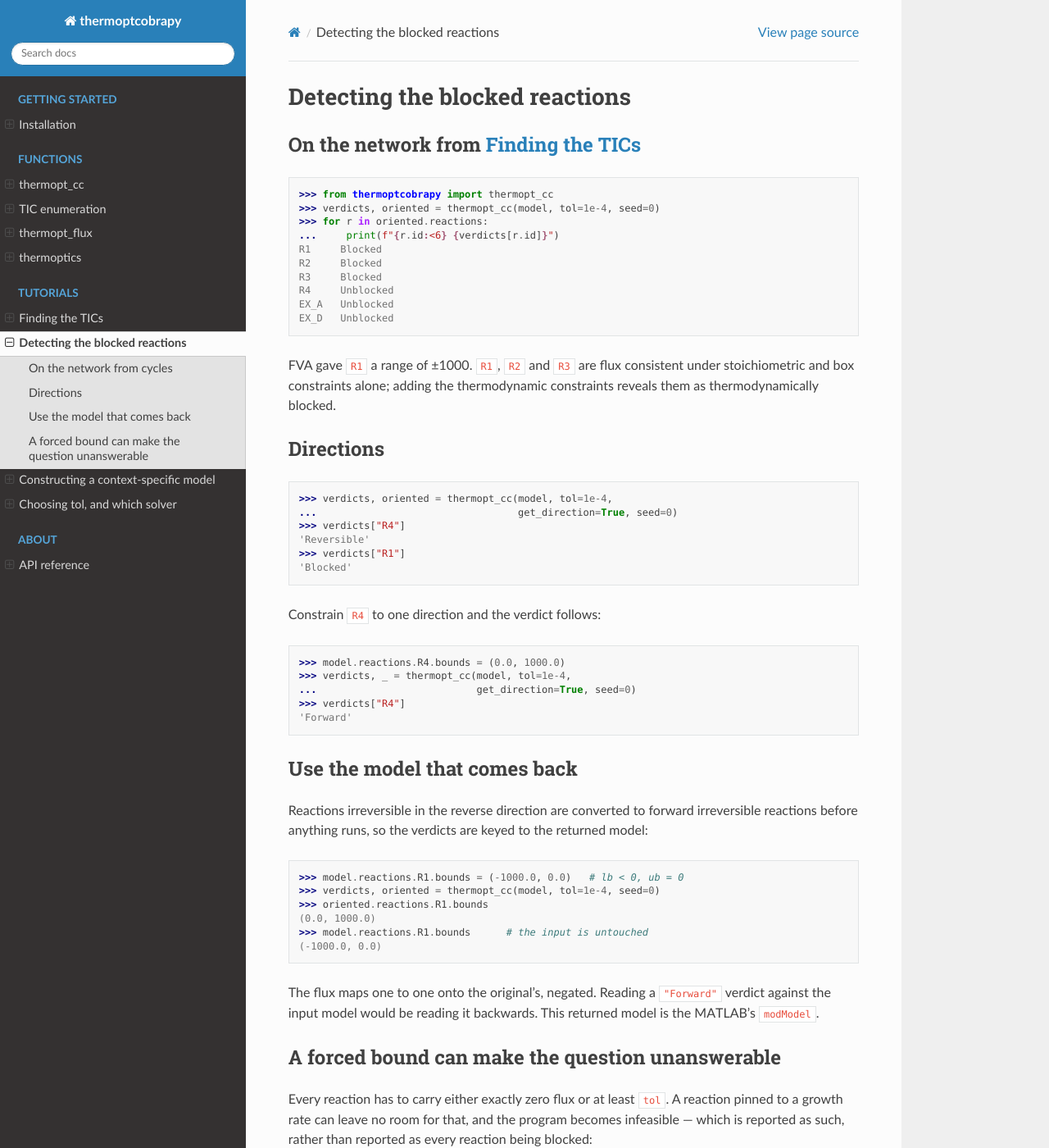
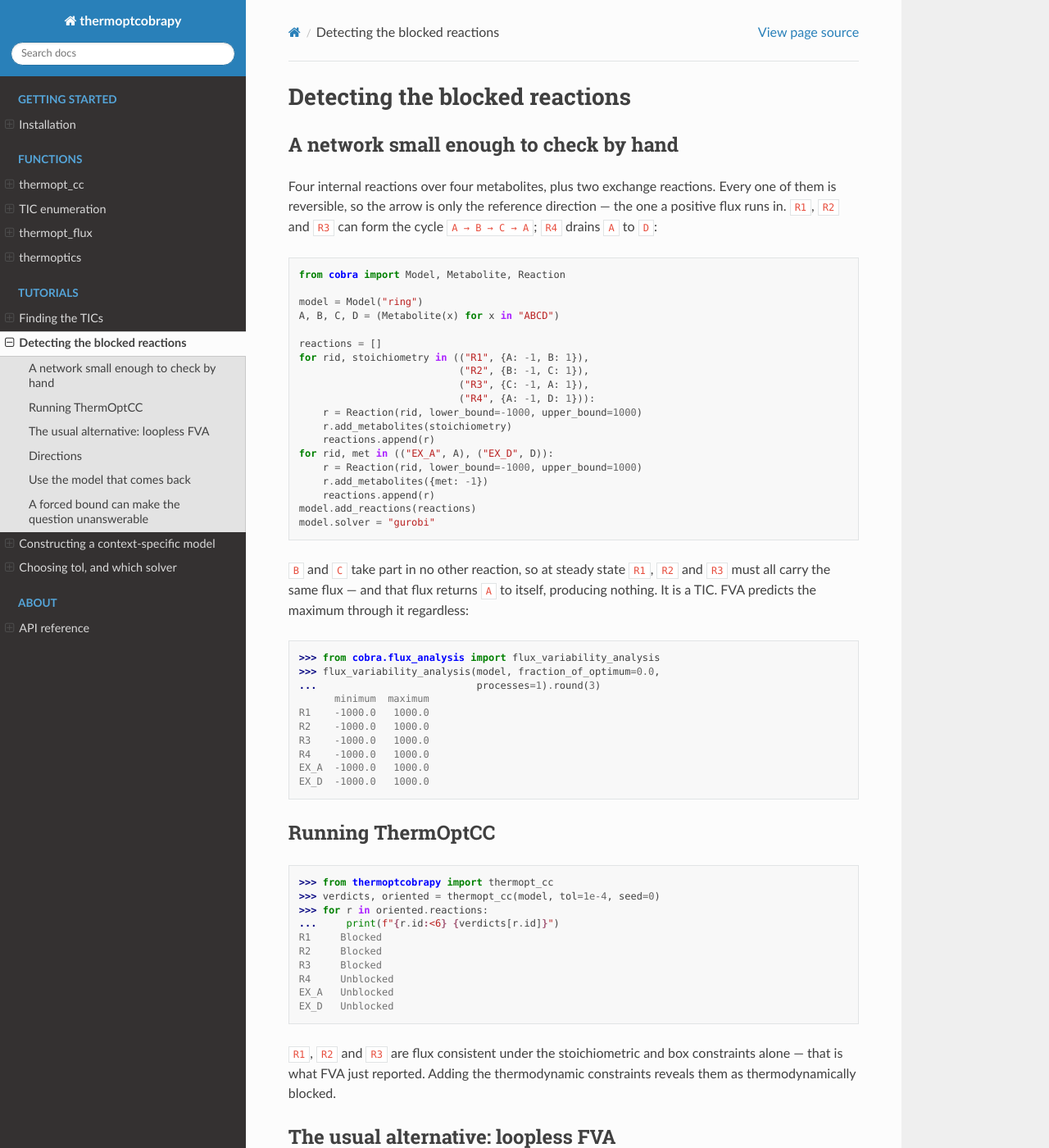
Before and after one commit to bisect-group/thermoptcobrapy, a Sphinx documentation site: the page built from docs/tutorials/consistency.rst, in a window 1280 px wide and 1400 px high. Shown: the whole window at 82% size. Built offline with Sphinx 7.4.7 and the Read the Docs theme 3.1.0, drawn with Linux system fonts in a browser that asks for light colours; some of the changed text lies outside the part shown.

Commit message:
Fix reversible arrows; rebuild the consistency tutorial
The reaction tables on the enumeration and thermopt_flux pages wrote
every reaction with a one-way arrow while listing bounds of
(-1000, 1000). They are all reversible, so the tables now use a
double-headed arrow and say explicitly that it marks the reference
direction, the one a positive flux runs in.

The consistency tutorial opened by running ThermOptCC on a model the
page never built, referring the reader to another tutorial for it. It
now builds the network first, shows plain FVA accepting the TIC, then
runs ThermOptCC.

Adds the comparison with loopless FVA, which is the established way to
find thermodynamically blocked reactions: minimum and maximum both
zero. It agrees exactly on this network, so the section shows that and
then gives the reason to prefer ThermOptCC -- the paper's figures of
faster on 95 of 99 BiGG models, 49-fold against Fast-SNP loopless FVA
and 27-fold against null-space localised loopless FVA -- plus the
stoichiometrically blocked reactions and directions it reports in the
same pass.

Every printed output in the tutorial was produced by running the code.

Co-Authored-By: Claude Opus 5 (1M context) <noreply@anthropic.com>

```diff
--- a/docs/tutorials/consistency.rst
+++ b/docs/tutorials/consistency.rst
@@ -1,8 +1,56 @@
 Detecting the blocked reactions
 ===============================
 
-On the network from :doc:`cycles`
----------------------------------
+A network small enough to check by hand
+---------------------------------------
+
+Four internal reactions over four metabolites, plus two exchange reactions.
+Every one of them is reversible, so the arrow is only the reference
+direction — the one a positive flux runs in. ``R1``, ``R2`` and ``R3`` can
+form the cycle ``A → B → C → A``; ``R4`` drains ``A`` to ``D``:
+
+.. code-block:: python
+
+   from cobra import Model, Metabolite, Reaction
+
+   model = Model("ring")
+   A, B, C, D = (Metabolite(x) for x in "ABCD")
+
+   reactions = []
+   for rid, stoichiometry in (("R1", {A: -1, B: 1}),
+                              ("R2", {B: -1, C: 1}),
+                              ("R3", {C: -1, A: 1}),
+                              ("R4", {A: -1, D: 1})):
+       r = Reaction(rid, lower_bound=-1000, upper_bound=1000)
+       r.add_metabolites(stoichiometry)
+       reactions.append(r)
+   for rid, met in (("EX_A", A), ("EX_D", D)):
+       r = Reaction(rid, lower_bound=-1000, upper_bound=1000)
+       r.add_metabolites({met: -1})
+       reactions.append(r)
+   model.add_reactions(reactions)
+   model.solver = "gurobi"
+
+``B`` and ``C`` take part in no other reaction, so at steady state ``R1``,
+``R2`` and ``R3`` must all carry the same flux — and that flux returns ``A``
+to itself, producing nothing. It is a TIC. FVA predicts the maximum through
+it regardless:
+
+.. code-block:: python
+
+   >>> from cobra.flux_analysis import flux_variability_analysis
+   >>> flux_variability_analysis(model, fraction_of_optimum=0.0,
+   ...                           processes=1).round(3)
+         minimum  maximum
+   R1    -1000.0   1000.0
+   R2    -1000.0   1000.0
+   R3    -1000.0   1000.0
+   R4    -1000.0   1000.0
+   EX_A  -1000.0   1000.0
+   EX_D  -1000.0   1000.0
+
+Running ThermOptCC
+------------------
 
 .. code-block:: python
 
@@ -17,9 +65,42 @@ On the network from :doc:`cycles`
    EX_A   Unblocked
    EX_D   Unblocked
 
-FVA gave ``R1`` a range of ±1000. ``R1``, ``R2`` and ``R3`` are flux
-consistent under stoichiometric and box constraints alone; adding the
+``R1``, ``R2`` and ``R3`` are flux consistent under the stoichiometric and
+box constraints alone — that is what FVA just reported. Adding the
 thermodynamic constraints reveals them as thermodynamically blocked.
+
+The usual alternative: loopless FVA
+-----------------------------------
+
+ThermOptCC is not the only way to reach that answer. The established
+approach is loopless FVA: compute the minimum and maximum flux of every
+reaction under loopless constraints, and tag as thermodynamically blocked
+any reaction whose minimum and maximum are both zero. On this network it
+agrees exactly:
+
+.. code-block:: python
+
+   >>> flux_variability_analysis(model, fraction_of_optimum=0.0,
+   ...                           loopless="fastSNP", processes=1).round(3)
+         minimum  maximum
+   R1        0.0      0.0
+   R2        0.0      0.0
+   R3        0.0      0.0
+   R4    -1000.0   1000.0
+   EX_A  -1000.0   1000.0
+   EX_D  -1000.0   1000.0
+
+The difference is cost, and it shows on real models rather than on six
+reactions. Loopless FVA solves two optimisation problems per reaction;
+ThermOptCC settles many reactions per solve, dropping each one from the
+search as soon as it is shown to carry flux. The paper reports ThermOptCC
+faster on 95 of the 99 BiGG models tested — on average a 49-fold reduction
+against Fast-SNP-based loopless FVA and roughly 27-fold against
+null-space-based localised loopless FVA.
+
+ThermOptCC also reports the stoichiometrically blocked reactions in the same
+pass, and with ``get_direction=True`` the feasible direction rather than a
+bare verdict. Loopless FVA gives neither without further work.
 
 Directions
 ----------
```
Also changed, not shown: docs/functions/enumeration.rst (+10 -9 lines), docs/functions/thermopt_flux.rst (+8 -7 lines).
